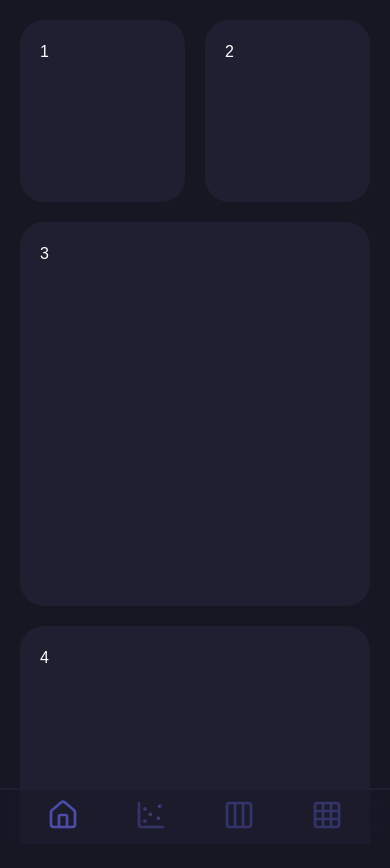
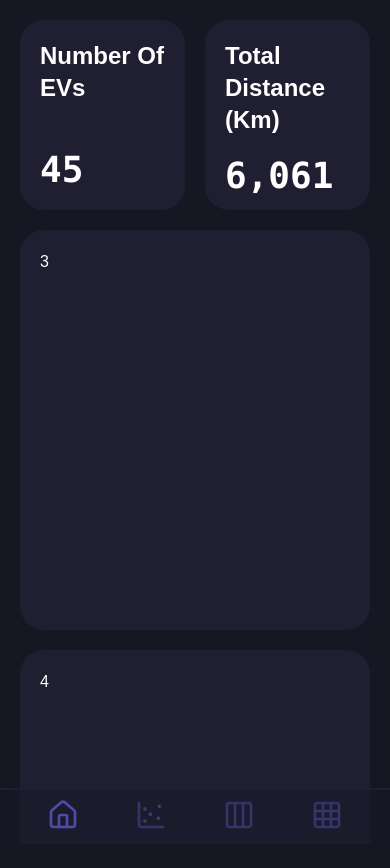
Before and after one commit to sharmashiv24251/EV-ANALYTICS, a Next.js app: page / in a window 390 px wide. Shown: the top 868 px of the page. Built offline with nearby package versions, Linux system fonts and the light colour scheme.

Commit message:
fix: ui responsive

```diff
--- a/app/page.tsx
+++ b/app/page.tsx
@@ -1,13 +1,20 @@
 import React from "react";
+import EV_DATA from "@/data";
+import HomeDataCard from "@/components/HomeDataCard";
+import { calculateTotalDistance } from "@/lib/utils";
+const Page = () => {
+  const totalDistance = calculateTotalDistance(EV_DATA);
+  return (
+    <div className="lg:p-10 2xl:px-20 p-5 lg:h-screen lg:min-h-[900px]">
+      <div className="grid h-full grid-cols-2 grid-rows-7 gap-5 lg:grid-cols-4 lg:grid-rows-9">
+        <div className="grid-item lg:row-span-2 flex items-center">
+          <HomeDataCard title="Number Of EVs" number={EV_DATA.length} />
+        </div>
 
-const Page = () => {
-  return (
-    <div className="lg:p-10 2xl:px-20 p-5 lg:h-screen">
-      <div className="grid h-full grid-cols-2 grid-rows-7 gap-5 lg:grid-cols-4 lg:grid-rows-9">
-        <div className="grid-item lg:row-span-2">1</div>
-        <div className="grid-item lg:col-start-1 lg:row-span-2 lg:row-start-3">
-          2
+        <div className="grid-item lg:col-start-1 lg:row-span-2 lg:row-start-3 flex items-center">
+          <HomeDataCard title="Total Distance (Km)" number={totalDistance} />
         </div>
+
         <div className="grid-item col-span-2 row-span-2 lg:col-span-3 lg:col-start-2 lg:row-span-4 lg:row-start-1">
           3
         </div>
--- /dev/null
+++ b/components/HomeDataCard.tsx
@@ -0,0 +1,28 @@
+"use client";
+import { useEffect, useState } from "react";
+import { AnimatedNumber } from "./ui/AnimatedNumber";
+
+const HomeDataCard = ({ title, number }: { title: string; number: number }) => {
+  const [value, setValue] = useState(0);
+  useEffect(() => {
+    setValue(number);
+  }, []);
+
+  return (
+    <div className="flex flex-col justify-between h-full max-h-[150px]">
+      <h2 className="text-2xl font-bold mb-5 md:text-3xl lg:text-xl xl:text-2xl">
+        {title}
+      </h2>
+      <AnimatedNumber
+        className="inline-flex items-center font-mono text-4xl md:text-6xl lg:text-5xl font-bold"
+        springOptions={{
+          bounce: 0,
+          duration: 1000,
+        }}
+        value={value}
+      />
+    </div>
+  );
+};
+
+export default HomeDataCard;
--- /dev/null
+++ b/components/ui/AnimatedNumber.tsx
@@ -0,0 +1,31 @@
+"use client";
+import { cn } from "@/lib/utils";
+import { motion, SpringOptions, useSpring, useTransform } from "framer-motion";
+import { useEffect } from "react";
+
+type AnimatedNumber = {
+  value: number;
+  className?: string;
+  springOptions?: SpringOptions;
+};
+
+export function AnimatedNumber({
+  value,
+  className,
+  springOptions,
+}: AnimatedNumber) {
+  const spring = useSpring(value, springOptions);
+  const display = useTransform(spring, (current) =>
+    Math.round(current).toLocaleString()
+  );
+
+  useEffect(() => {
+    spring.set(value);
+  }, [spring, value]);
+
+  return (
+    <motion.span className={cn("tabular-nums", className)}>
+      {display}
+    </motion.span>
+  );
+}
--- a/data.ts
+++ b/data.ts
@@ -1,12 +1,13 @@
-const data :
-    {
+export type EVData = {
         vehicle_id: string,
         distance_traveled: number,
         charging_time: number,
         average_speed: number,
         region: string,
         date: string
-    }[]
+    }
+
+const EV_DATA: EVData[]
  = [
     {"vehicle_id": "EV001", "distance_traveled": 95, "charging_time": 4.5, "average_speed": 45, "region": "North", "date": "2024-10-05"},
     {"vehicle_id": "EV001", "distance_traveled": 110, "charging_time": 4.7, "average_speed": 47, "region": "North", "date": "2024-10-12"},
@@ -54,3 +55,5 @@ const data :
     {"vehicle_id": "EV004", "distance_traveled": 235, "charging_time": 4.0, "average_speed": 87, "region": "South", "date": "2024-12-07"},
     {"vehicle_id": "EV005", "distance_traveled": 114, "charging_time": 1.8, "average_speed": 57, "region": "North", "date": "2024-12-08"},
 ]
+
+export default EV_DATA;
--- /dev/null
+++ b/lib/utils.ts
@@ -0,0 +1,11 @@
+import { EVData } from '@/data';
+import { ClassValue, clsx } from 'clsx';
+import { twMerge } from 'tailwind-merge';
+
+export function cn(...inputs: ClassValue[]) {
+  return twMerge(clsx(inputs));
+}
+
+export function calculateTotalDistance(data: EVData[]): number {
+    return data.reduce((total, ev) => total + ev.distance_traveled, 0);
+  }
--- a/package.json
+++ b/package.json
@@ -9,10 +9,13 @@
     "lint": "next lint"
   },
   "dependencies": {
+    "clsx": "^2.1.1",
+    "framer-motion": "^11.11.17",
     "lucide-react": "^0.460.0",
     "next": "15.0.3",
     "react": "19.0.0-rc-66855b96-20241106",
-    "react-dom": "19.0.0-rc-66855b96-20241106"
+    "react-dom": "19.0.0-rc-66855b96-20241106",
+    "tailwind-merge": "^2.5.4"
   },
   "devDependencies": {
     "typescript": "^5",
```
Also changed, not shown: 1 other file (tests, documents, lock files or other folders).
